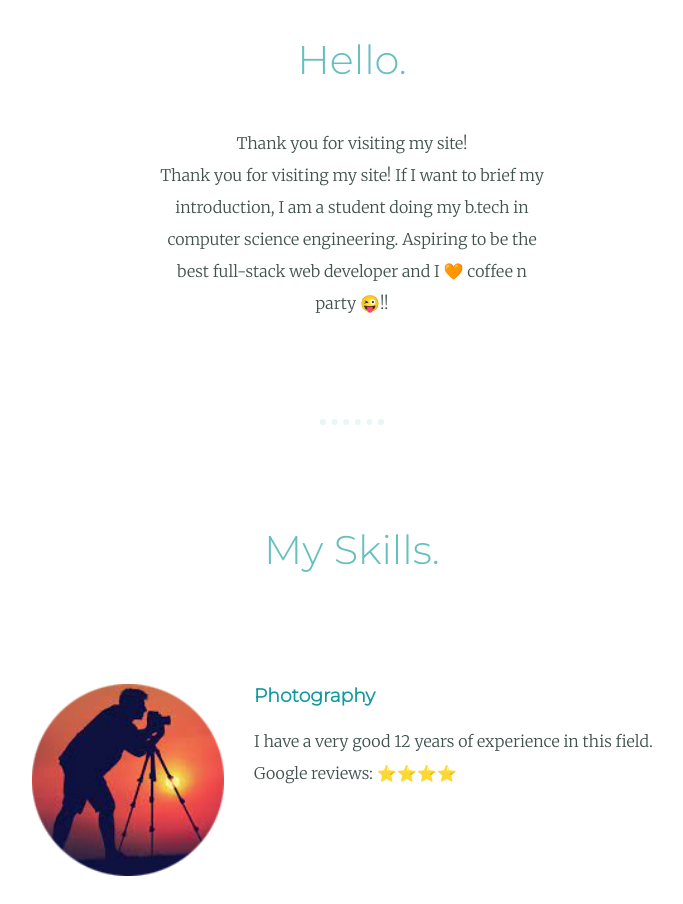
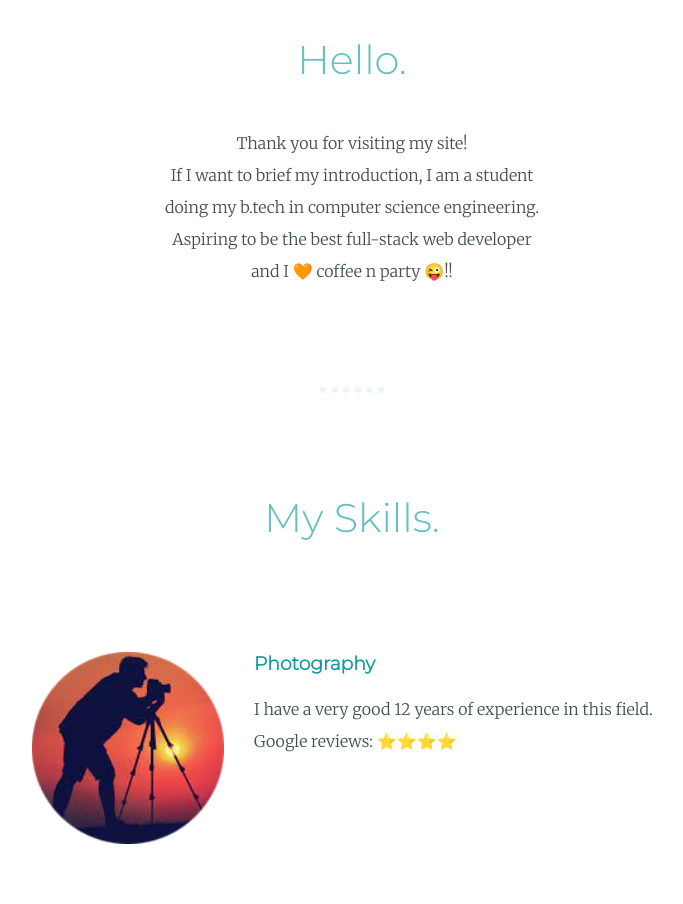
Before and after one commit to XanderBurn/mysite, a plain HTML site: page index.html in a window 1280 px wide. Shown: the part 1189-2093 px from the top of the page, without its empty margins (288-971 px from the left). Drawn offline with Linux system fonts and the light colour scheme.

Commit message:
Update index.html

```diff
--- a/index.html
+++ b/index.html
@@ -33,7 +33,7 @@
         <div class="profile">
             <img src="circle-cropped_VA.png" alt="Vishesh's Profile Picture" height="250px" width="250px">
             <h2>Hello.</h2>
-            <p class="bio">Thank you for visiting my site! <br> Thank you for visiting my site!
+            <p class="bio">Thank you for visiting my site! <br>
                 If I want to brief my introduction, I am a student doing my b.tech in computer science engineering.
                 Aspiring to be the best full-stack web developer and I 🧡 coffee n party 😜!!
             </p>
```
